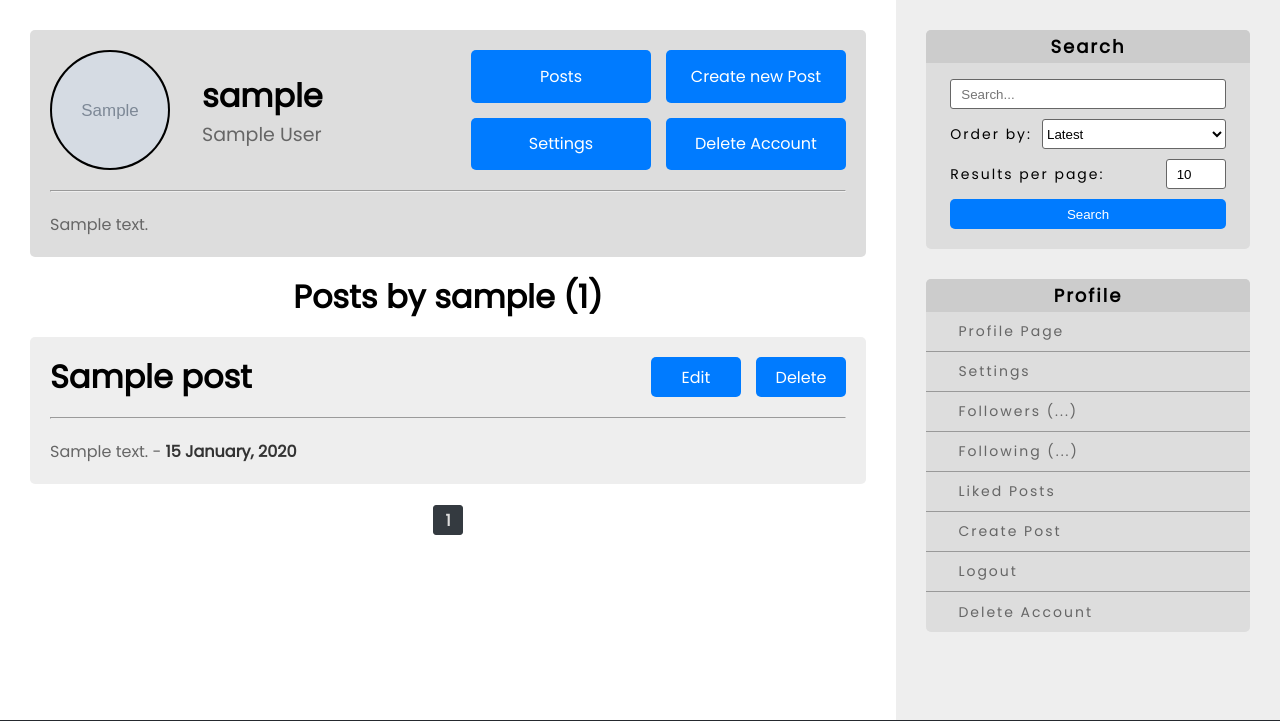
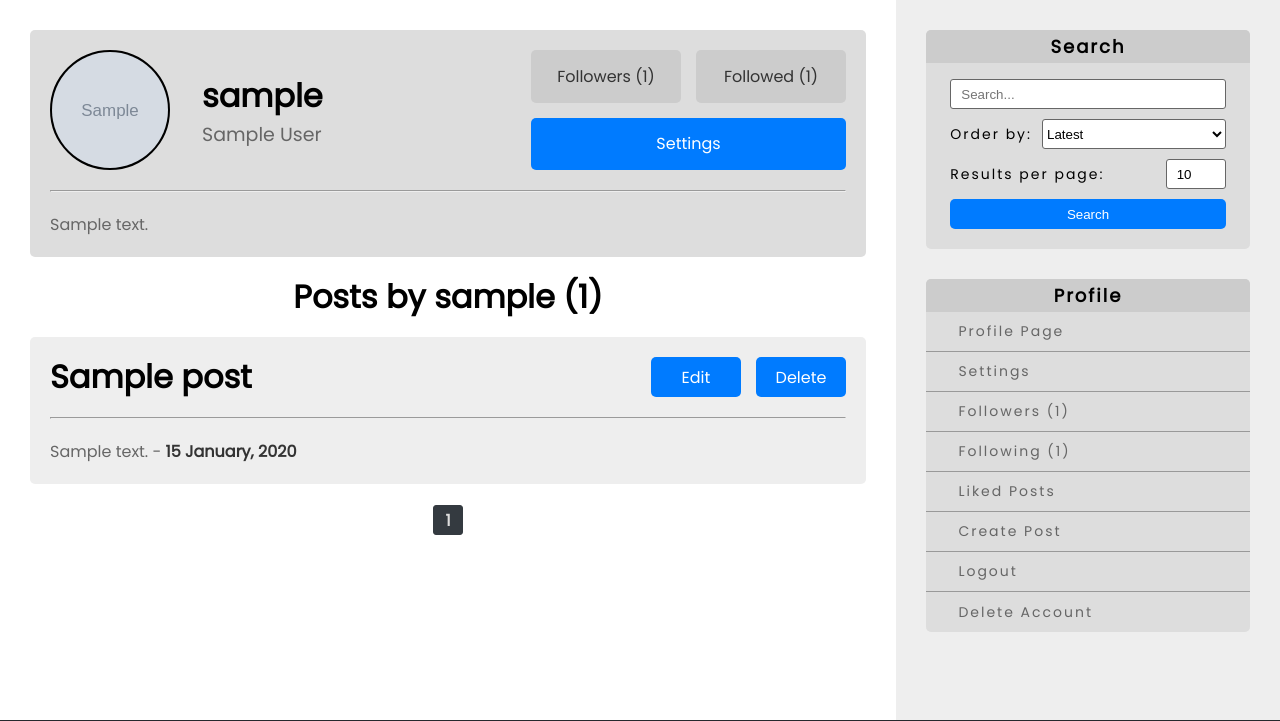
Before and after one commit to FeliNUx42/Flask-Blog, a Flask app: a page that uses app/templates/base.html in a window 1280 px wide. Shown: the part 80-801 px from the top of the page. Run offline with Flask 2, Linux system fonts and the light colour scheme; a user stored in the database is signed in; tables that the repository leaves empty hold one stand-in row (values such as "Sample post"); grey boxes marked "Sample" are stand-in pictures; some libraries are stand-ins or nearby versions.

Commit message:
Added followers

```diff
--- a/app/profile.py
+++ b/app/profile.py
@@ -70,6 +70,25 @@ def settings(username):
 
   return render_template("settings.html", author=current_user)
 
+@profile.route("/<username>/followers")
+def followers(username):
+  user = User.query.filter_by(username=username).first_or_404()
+
+@profile.route("/<username>/followed")
+def followed(username):
+  user = User.query.filter_by(username=username).first_or_404()
+
+@profile.route("/<username>/follow", methods=["POST"])
+@login_required
+def follow(username):
+  user = User.query.filter_by(username=username).first_or_404()
+
+  if user != current_user:
+    abort(403)
+
+  target = User.query.filter_by(username=request.form.get("target")).first_or_404()
+
+
 @profile.route('/<username>/delete-account')
 @login_required
 @confirmed_required
--- a/app/static/css/banner.css
+++ b/app/static/css/banner.css
@@ -47,14 +47,13 @@
 .profile-banner-links {
   height: 100%;
   display: grid;
-  grid-template-columns: auto auto;
+  grid-template-columns: 150px 150px;
   grid-gap: 15px;
   justify-content: space-between;
   margin-left: auto;
 }
 
-.profile-banner-links a {
-  width: 180px;
+.profile-banner-links a, #content .profile-banner-links form button {
   padding: 3px 10px;
   text-decoration: none;
   text-align: center;
@@ -65,10 +64,28 @@
   align-items: center;
   justify-content: center;
   transition: all 0.3s ease-out;
+  margin-bottom: 0;
+
+  width: 100%;
+  height: 100%;
+  font-size: 16px;
 }
 
-.profile-banner-links a:hover{
+.profile-banner-links .expand {
+  grid-column: 1 / 3;
+}
+
+.profile-banner-links a:hover, #content .profile-banner-links form button:hover{
   background-color: #0069d9;
+}
+
+.profile-banner-links a.light {
+  background-color: #ccc;
+  color: #333;
+}
+
+.profile-banner-links a.light:hover {
+  background-color: #bbb;
 }
 
 .profile-banner-description {
--- a/app/templates/base.html
+++ b/app/templates/base.html
@@ -117,8 +117,8 @@
         {% else %}
         <a href="{{ url_for('profile.prof', username=current_user.username) }}">Profile Page</a>
         <a href="{{ url_for('profile.settings', username=current_user.username) }}">Settings</a>
-        <a href="">Followers (...)</a>
-        <a href="">Following (...)</a>
+        <a href="">Followers ({{ current_user.followers.count()}})</a>
+        <a href="">Following ({{ current_user.followed.count()}})</a>
         <a href="">Liked Posts</a>
         <a href="{{ url_for('post.create', username=current_user.username) }}">Create Post</a>
         <a href="{{ url_for('auth.logout') }}">Logout</a>
--- a/app/templates/profile.html
+++ b/app/templates/profile.html
@@ -11,11 +11,16 @@
       <p>{{ author.first_name }} {{ author.last_name }}</p>
     </div>
     <div class="profile-banner-links">
+      <a class="light" href="{{ url_for('profile.followers', username=author.username) }}">Followers ({{ author.followers.count() }})</a>
+      <a class="light" href="{{ url_for('profile.followed', username=author.username) }}">Followed ({{ author.followed.count()  }})</a>
       {% if author == current_user %}
-      <a href="{{ url_for('profile.prof', username=author.username) }}">Posts</a>
-      <a href="{{ url_for('post.create', username=author.username) }}">Create new Post</a>
-      <a href="{{ url_for('profile.settings', username=author.username)}}">Settings</a>
-      <a href="{{ url_for('profile.deleteacc', username=author.username) }}">Delete Account</a>
+      <a class="expand" href="{{ url_for('profile.settings', username=author.username)}}">Settings</a>
+      {% else %}
+      <form class="expand" action="{{ url_for('profile.follow', username=current_user.username) }}" method="POST">
+        <input type="hidden" name="target" value="{{ author.username }}">
+        <input type="hidden" name="csrf_token" value="{{ csrf_token() }}">
+        <button type="submit">{{ "Follow" if not current_user.is_following(author) else "Unfollow" }}</button>
+      </form>
       {% endif %}
     </div>
   </div>
```
Also changed, not shown: app/models.py (+23 -0 lines).
